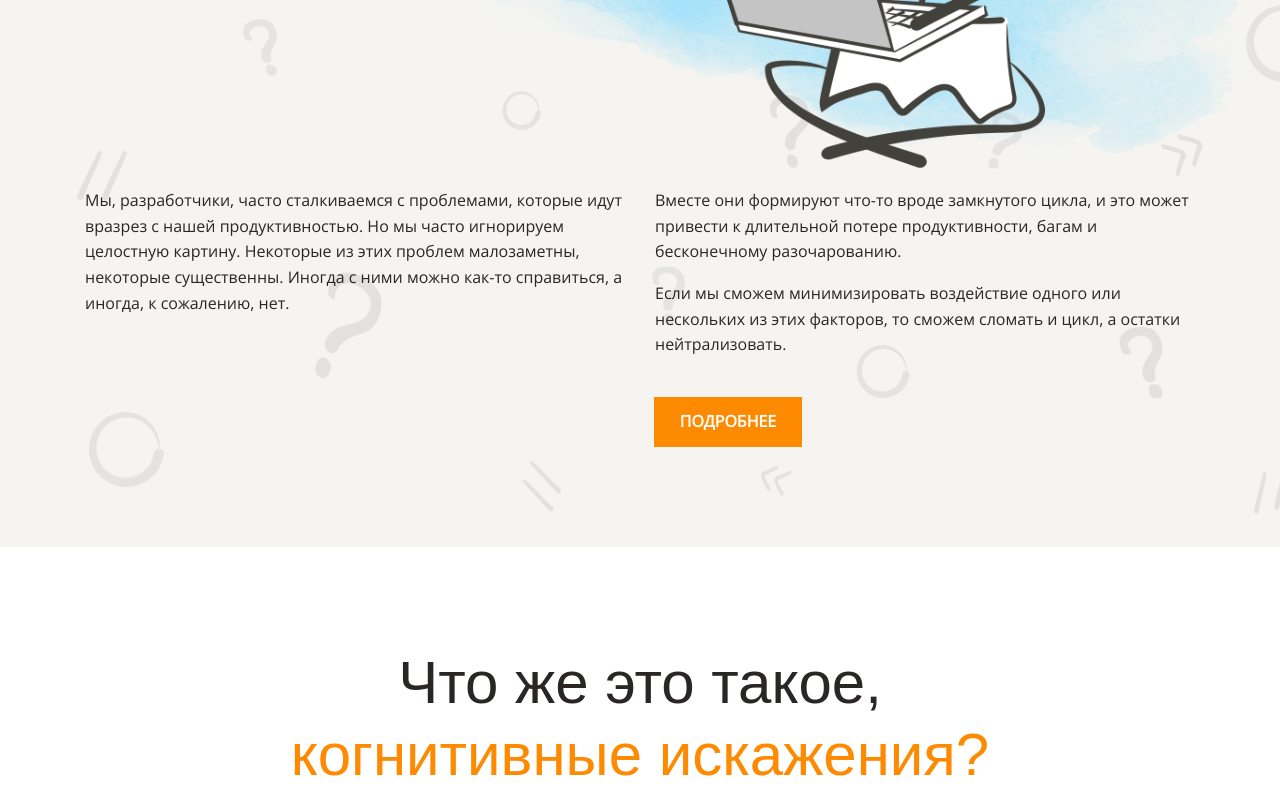
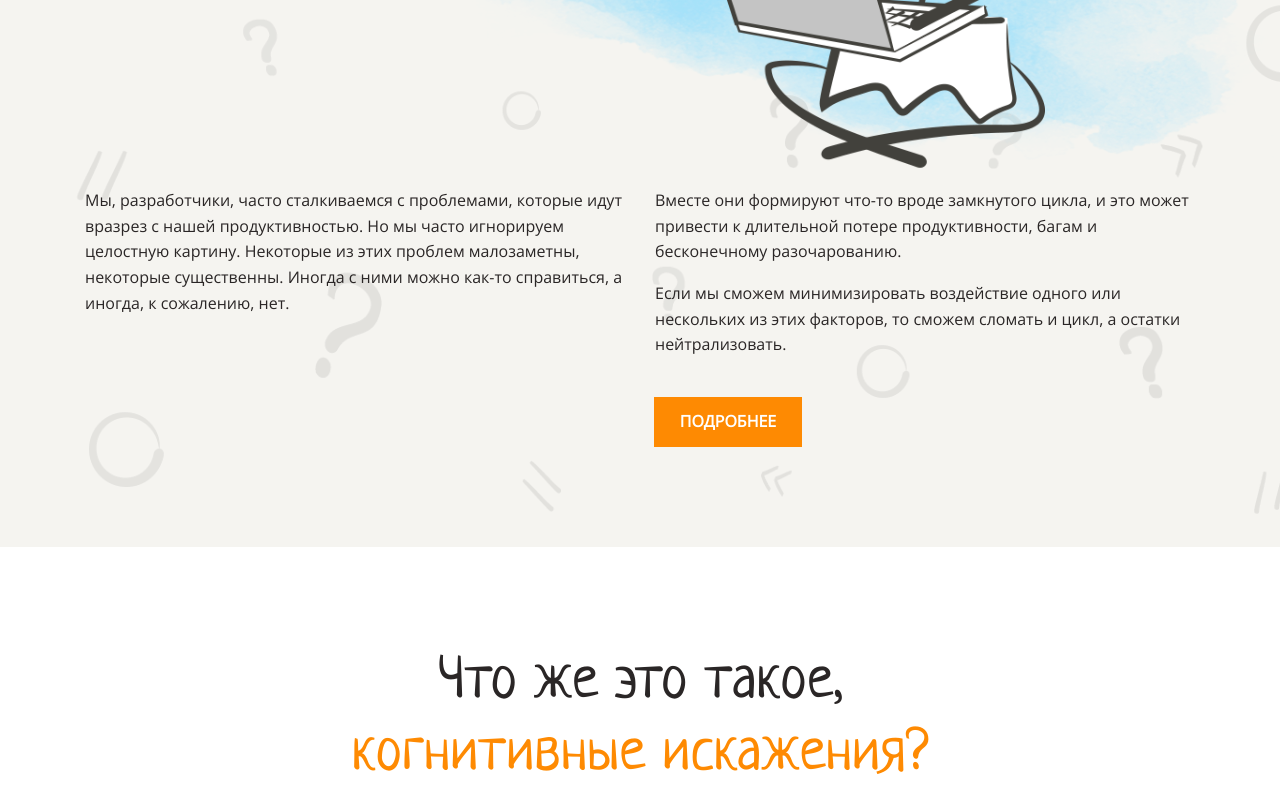
Before and after one commit to Dashka-1/layout-designer-project-58, a website: page src/index.html in a window 1280 px wide. Shown: the part 372-1162 px from the top of the page. Drawn offline with Linux system fonts and the light colour scheme.

Commit message:
pravki project

```diff
--- a/src/styles/style.css
+++ b/src/styles/style.css
@@ -19,7 +19,7 @@
 }
 
 @font-face {
-  font-family: Neucha, sans-serif;
+  font-family: Neucha;
   src: url("../fonts/Neucha-Regular.ttf");
 }
 
```
